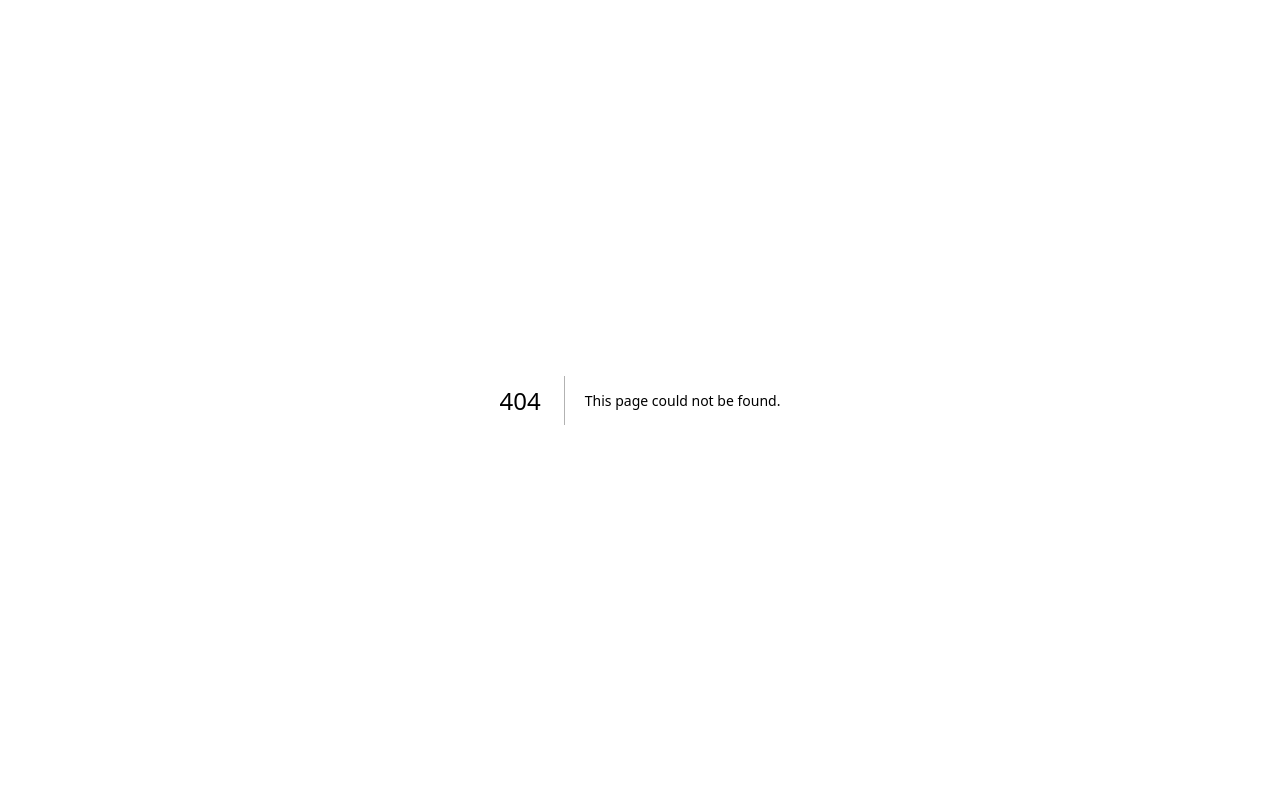
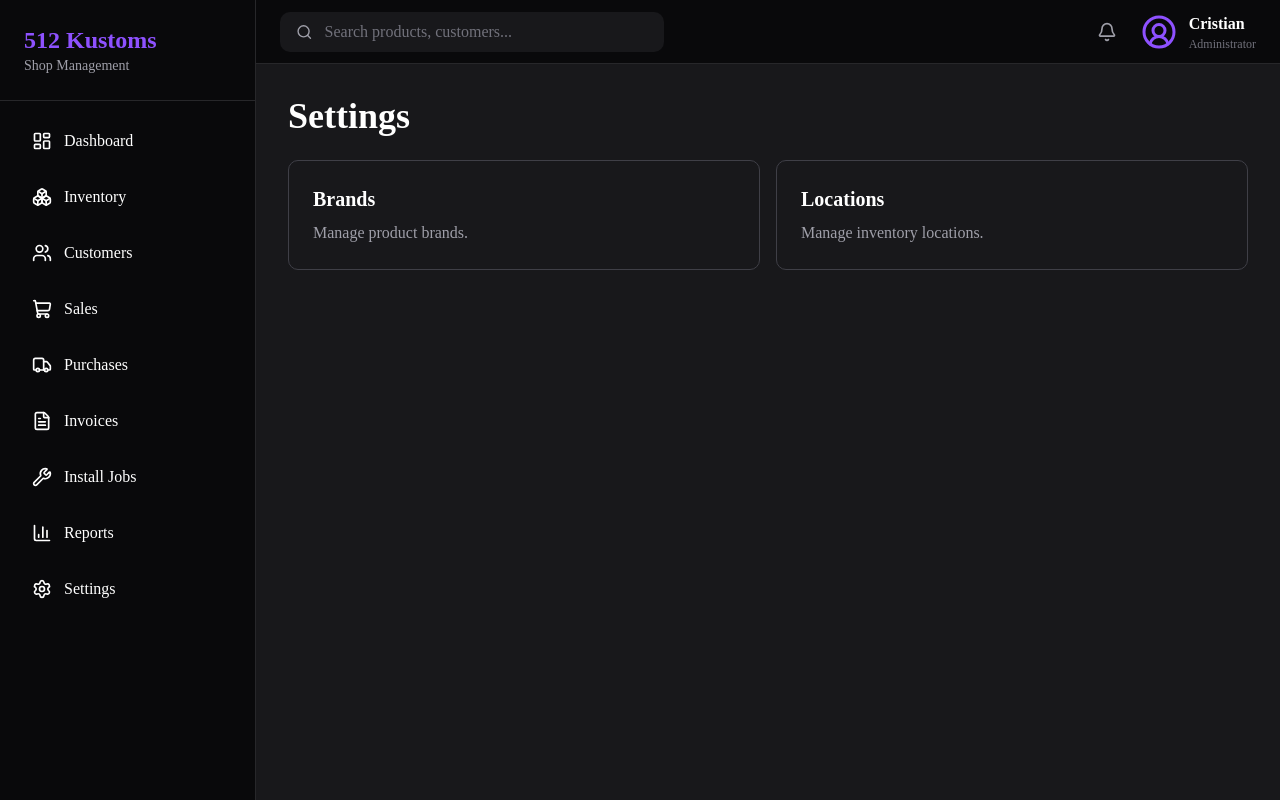
Before and after one commit to 512kustoms/512-kustoms-pos, a Next.js app: page /settings in a window 1280 px wide. Before the commit this address had no page. Built offline with nearby package versions, Linux system fonts and the light colour scheme.

Commit message:
new settings page

```diff
--- /dev/null
+++ b/app/settings/page.tsx
@@ -0,0 +1,42 @@
+import AppShell from "@/components/layout/appshell";
+import Link from "next/link";
+
+export default function SettingsPage() {
+  return (
+    <AppShell>
+      <div className="space-y-6">
+        <h1 className="text-4xl font-bold text-white">
+          Settings
+        </h1>
+
+        <div className="grid gap-4 md:grid-cols-2">
+          <Link
+            href="/settings/brands"
+            className="rounded-lg border border-zinc-700 bg-zinc-900 p-6 hover:border-blue-500"
+          >
+            <h2 className="text-xl font-semibold text-white">
+              Brands
+            </h2>
+
+            <p className="mt-2 text-zinc-400">
+              Manage product brands.
+            </p>
+          </Link>
+
+          <Link
+            href="/settings/locations"
+            className="rounded-lg border border-zinc-700 bg-zinc-900 p-6 hover:border-blue-500"
+          >
+            <h2 className="text-xl font-semibold text-white">
+              Locations
+            </h2>
+
+            <p className="mt-2 text-zinc-400">
+              Manage inventory locations.
+            </p>
+          </Link>
+        </div>
+      </div>
+    </AppShell>
+  );
+}
```
